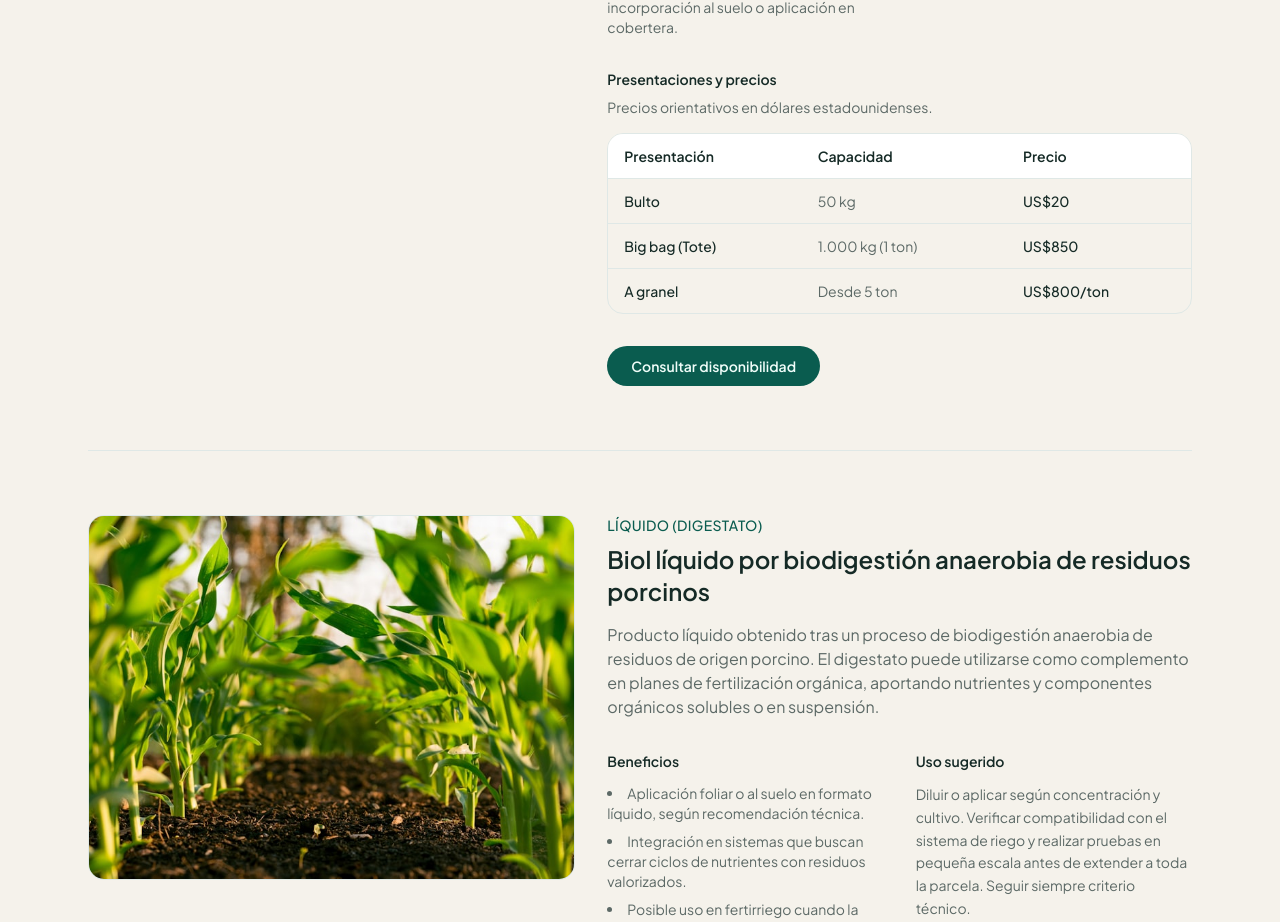
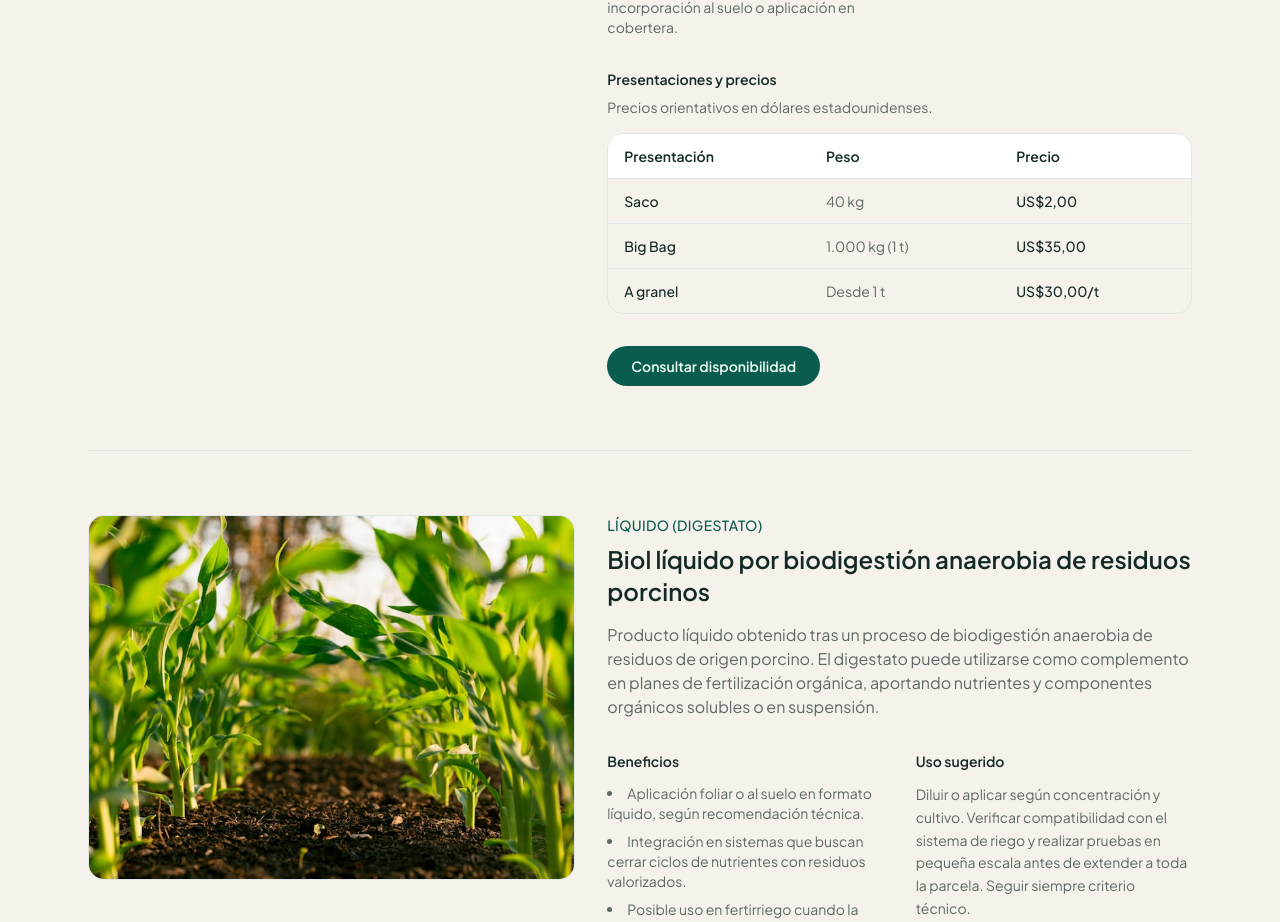
Before and after one commit to samisaac33/luvia-abonos-web, a Next.js app: page /productos in a window 1280 px wide. Shown: the part 875-1797 px from the top of the page. Built offline with nearby package versions, Linux system fonts and the light colour scheme; no server answers.

Commit message:
Actualizar presentaciones y precios de gallinaza sólida
- Saco 40 kg (US$2,00), Big Bag 1 t (US$35,00), granel desde 1 t (US$30,00/t)
- Columna Peso en tabla del producto sólido

Co-authored-by: samisaac33 <samisaac33@users.noreply.github.com>

```diff
--- a/src/app/productos/gallinaza/page.tsx
+++ b/src/app/productos/gallinaza/page.tsx
@@ -93,6 +93,7 @@ export default function GallinazaSeoPage() {
           <ProductPresentationsTable
             presentations={gallinazaPresentations}
             caption="Presentaciones y precios de la gallinaza sólida semi compostada"
+            sizeColumnLabel="Peso"
           />
         </section>
 
--- a/src/app/productos/page.tsx
+++ b/src/app/productos/page.tsx
@@ -16,10 +16,12 @@ const productPresentationConfig = {
   "gallinaza-semi-compostada": {
     presentations: gallinazaPresentations,
     caption: "Presentaciones y precios de la gallinaza sólida semi compostada",
+    sizeColumnLabel: "Peso",
   },
   "biol-liquido": {
     presentations: biolPresentations,
     caption: "Presentaciones y precios del biol líquido",
+    sizeColumnLabel: "Capacidad",
   },
 } as const;
 
@@ -116,6 +118,7 @@ export default function ProductosPage() {
                         <ProductPresentationsTable
                           presentations={presentationConfig.presentations}
                           caption={presentationConfig.caption}
+                          sizeColumnLabel={presentationConfig.sizeColumnLabel}
                           className="mt-4"
                         />
                       </div>
--- a/src/components/products/ProductPresentationsTable.tsx
+++ b/src/components/products/ProductPresentationsTable.tsx
@@ -4,12 +4,14 @@ type ProductPresentationsTableProps = {
   presentations: readonly ProductPresentation[];
   caption: string;
   className?: string;
+  sizeColumnLabel?: string;
 };
 
 export function ProductPresentationsTable({
   presentations,
   caption,
   className,
+  sizeColumnLabel = "Capacidad",
 }: ProductPresentationsTableProps) {
   return (
     <div
@@ -29,7 +31,7 @@ export function ProductPresentationsTable({
               scope="col"
               className="px-4 py-3 font-semibold text-[var(--foreground)]"
             >
-              Capacidad
+              {sizeColumnLabel}
             </th>
             <th
               scope="col"
--- a/src/lib/gallinaza-knowledge.ts
+++ b/src/lib/gallinaza-knowledge.ts
@@ -4,9 +4,9 @@ import { getProductById } from "./products";
 import { SITE_NAME } from "./site";
 
 export const gallinazaPresentations: readonly ProductPresentation[] = [
-  { name: "Bulto", capacity: "50 kg", price: "US$20" },
-  { name: "Big bag (Tote)", capacity: "1.000 kg (1 ton)", price: "US$850" },
-  { name: "A granel", capacity: "Desde 5 ton", price: "US$800/ton" },
+  { name: "Saco", capacity: "40 kg", price: "US$2,00" },
+  { name: "Big Bag", capacity: "1.000 kg (1 t)", price: "US$35,00" },
+  { name: "A granel", capacity: "Desde 1 t", price: "US$30,00/t" },
 ] as const;
 
 export function formatGallinazaPresentationsSummary(): string {
@@ -26,7 +26,7 @@ export const gallinazaFaqs = [
   },
   {
     question: "¿Qué presentaciones y precios tiene la gallinaza?",
-    answer: `Disponemos de bulto de 50 kg (US$20), big bag o tote de 1.000 kg / 1 ton (US$850) y suministro a granel desde 5 ton (US$800/ton). Los precios son orientativos; confirma disponibilidad y condiciones de entrega con ${SITE_NAME}.`,
+    answer: `Disponemos de saco de 40 kg (US$2,00), big bag de 1.000 kg / 1 t (US$35,00) y suministro a granel desde 1 t (US$30,00/t). Los precios son orientativos; confirma disponibilidad y condiciones de entrega con ${SITE_NAME}.`,
   },
   {
     question: "¿Cómo solicitar gallinaza?",
```
